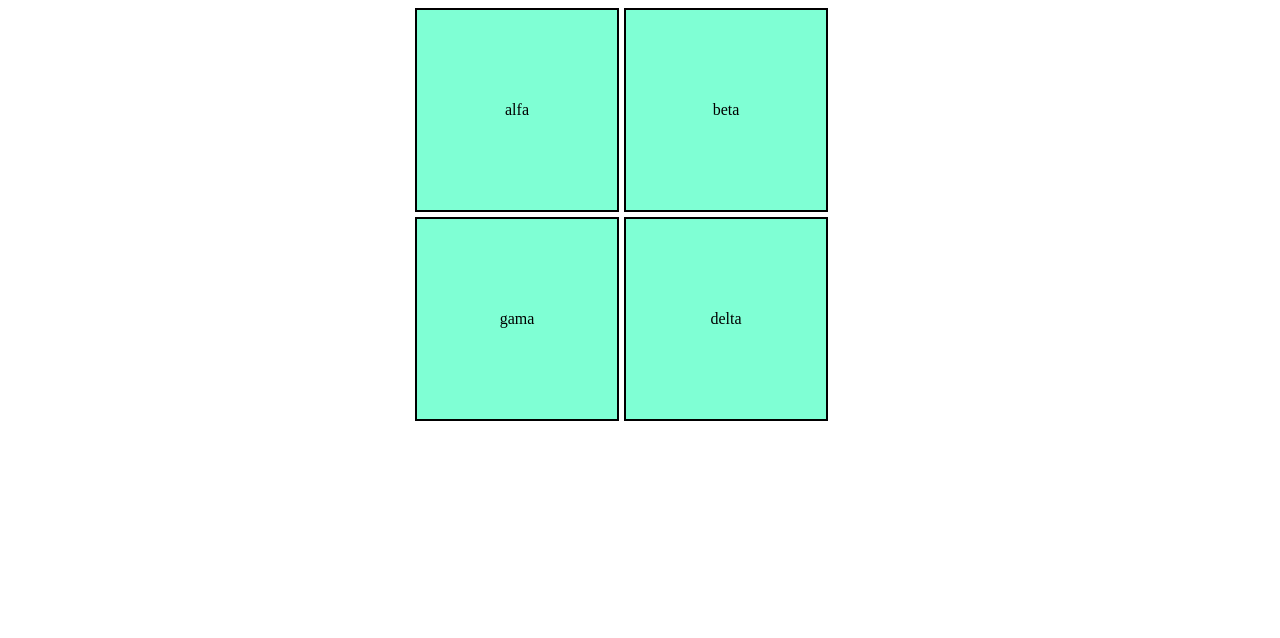
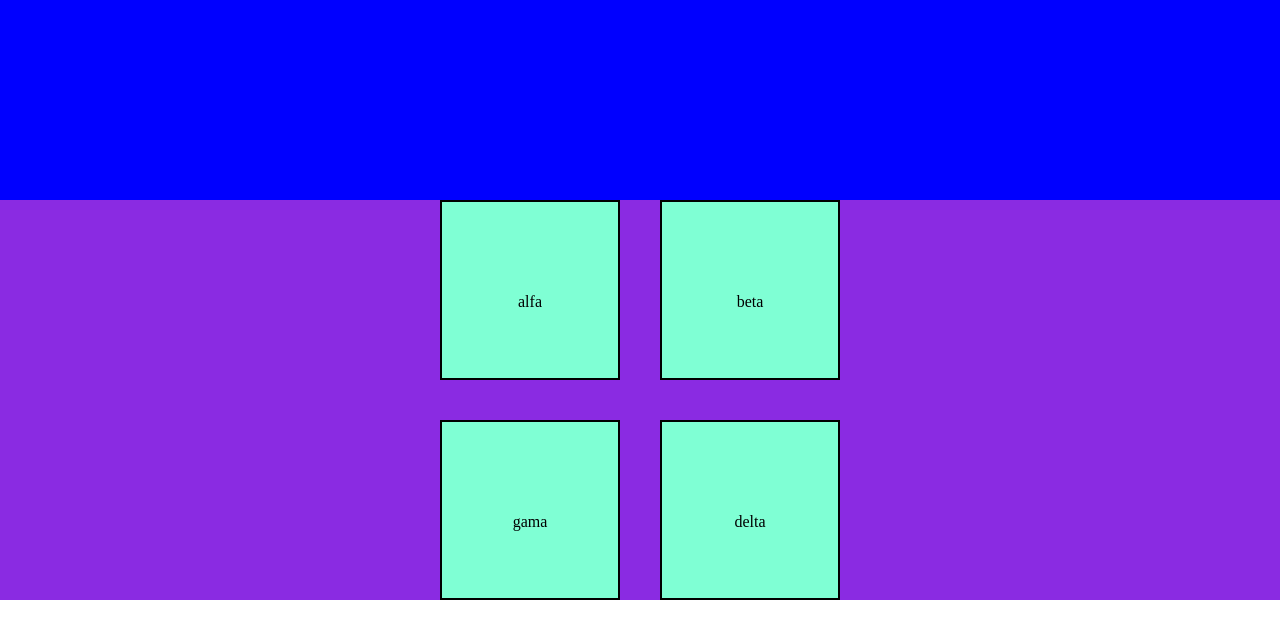
Before and after one commit to VitaliiKotsyubinsky/quad-win, a plain HTML site: page index.html in a window 1280 px wide. Drawn offline with Linux system fonts and the light colour scheme.

Commit message:
add code

```diff
--- a/index.html
+++ b/index.html
@@ -12,12 +12,8 @@
 </head>
 
 <body>
-    <!-- <div class="quad-win">
-        <div class="quad-win__item">Lorem ipsum dolor sit.</div>
-        <div class="quad-win__item">Lorem ipsum dolor sit.</div>
-        <div class="quad-win__item">Lorem ipsum dolor sit.</div>
-        <div class="quad-win__item">Lorem ipsum dolor sit.</div>
-    </div> -->
+    <div id="container1"></div>
+    <div id="container2"></div>
 
 </body>
 
--- a/quadWin.js
+++ b/quadWin.js
@@ -11,22 +11,34 @@ export default class QuadWin {
     }
 
     appendTo(parentEl) {
-        parentEl.innerHTML = this.html
-        const style = document.createElement('style')
-        style.innerHTML = css
-        document.head.append(style)
+        this.parentEl = parentEl
+        if (this.el) {
+            parentEl.append(this.el)
+        } else {
+            parentEl.innerHTML = this.html
+            this.el = this.parentEl.querySelector('.quad-win')
+            const style = document.createElement('style')
+            style.innerHTML = css
+            document.head.append(style)
+            window.addEventListener('resize', this.updateStyles.bind(this))
+        }
+        this.updateStyles()
+
     }
 
-    calcStyles() {
-
+    updateStyles() {
+        const { width, height } = this.parentEl.getBoundingClientRect()
+        const smallerSide = width < height ? width : height
+        this.el.style = `width: ${smallerSide}px; height: ${smallerSide}px`
     }
 }
 
 
 const css = /* css */`
 .quad-win__item {
-    width: 200px;
-    height: 200px;
+    box-sizing: border-box;
+    width: 45%;
+    height: 45%;
     background-color: aquamarine;
     border: black solid 2px;
     align-items: center;
@@ -37,10 +49,9 @@ const css = /* css */`
 
 .quad-win {
     margin: 0 auto;
-    max-width: 450px;
     display: flex;
     flex-wrap: wrap;
-    gap: 5px;
+    gap: 10%;
 
 }
 `
--- a/script.js
+++ b/script.js
@@ -2,4 +2,8 @@ import QuadWin from './quadWin.js'
 
 const letters = ['alfa', 'beta', 'gama', 'delta']
 const quadWin1 = new QuadWin(letters)
-quadWin1.appendTo(document.body)
+quadWin1.appendTo(container1)
+setTimeout(() => {
+    quadWin1.appendTo(container2)
+}, 1000);
+console.log(quadWin1);
--- a/style.css
+++ b/style.css
@@ -1,19 +1,16 @@
-/* .quad-win__item {
-    width: 200px;
-    height: 200px;
-    background-color: aquamarine;
-    border: black solid 2px;
-    align-items: center;
-    text-align: center;
-    line-height: 200px;
-
+html,
+body {
+    box-sizing: border-box;
+    height: 100%;
+    margin: 0;
 }
 
-.quad-win {
-    margin: 0 auto;
-    max-width: 450px;
-    display: flex;
-    flex-wrap: wrap;
-    gap: 5px;
+#container1 {
+    height: 200px;
+    background-color: blue;
+}
 
-} */
+#container2 {
+    height: 400px;
+    background-color: blueviolet;
+}
```
